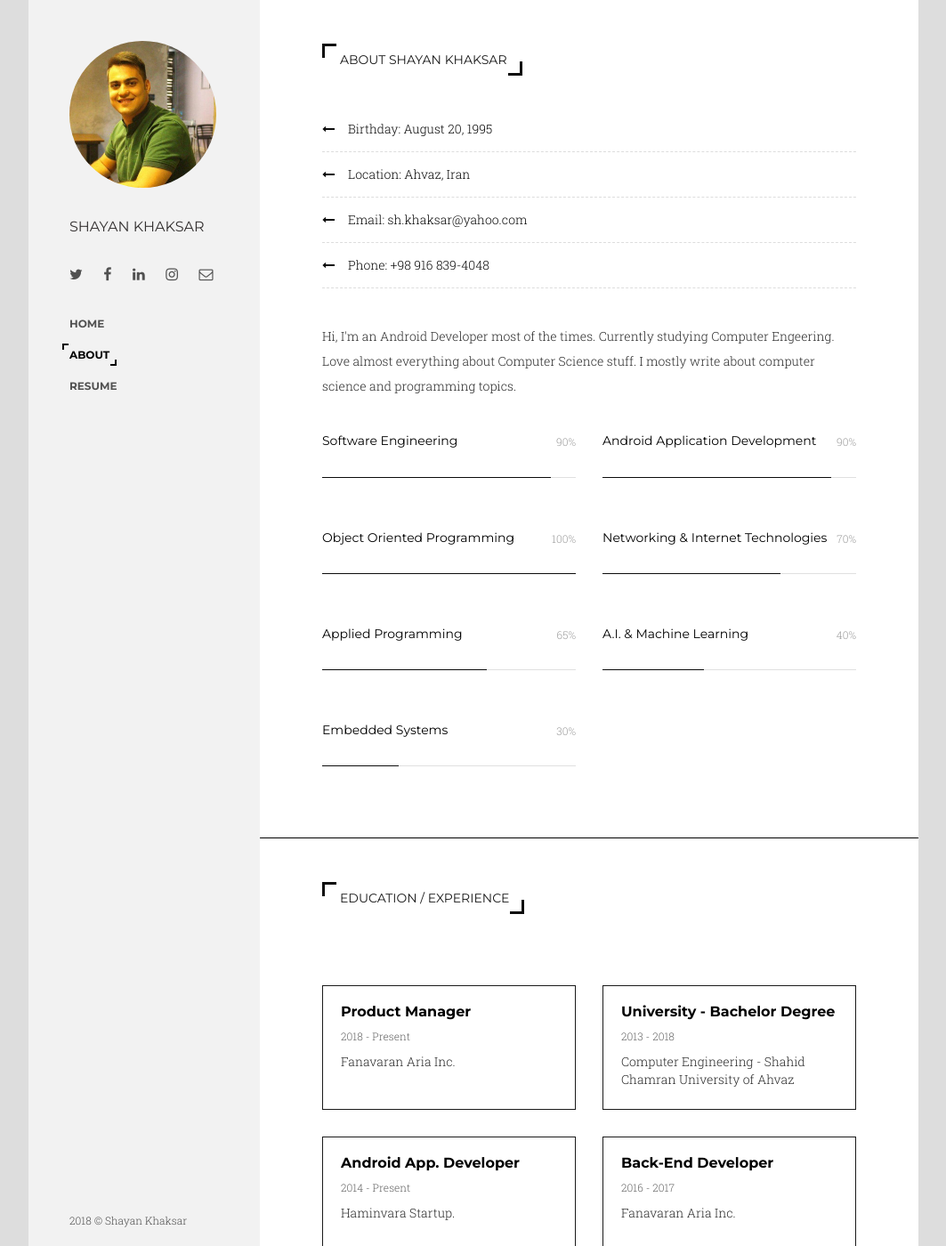
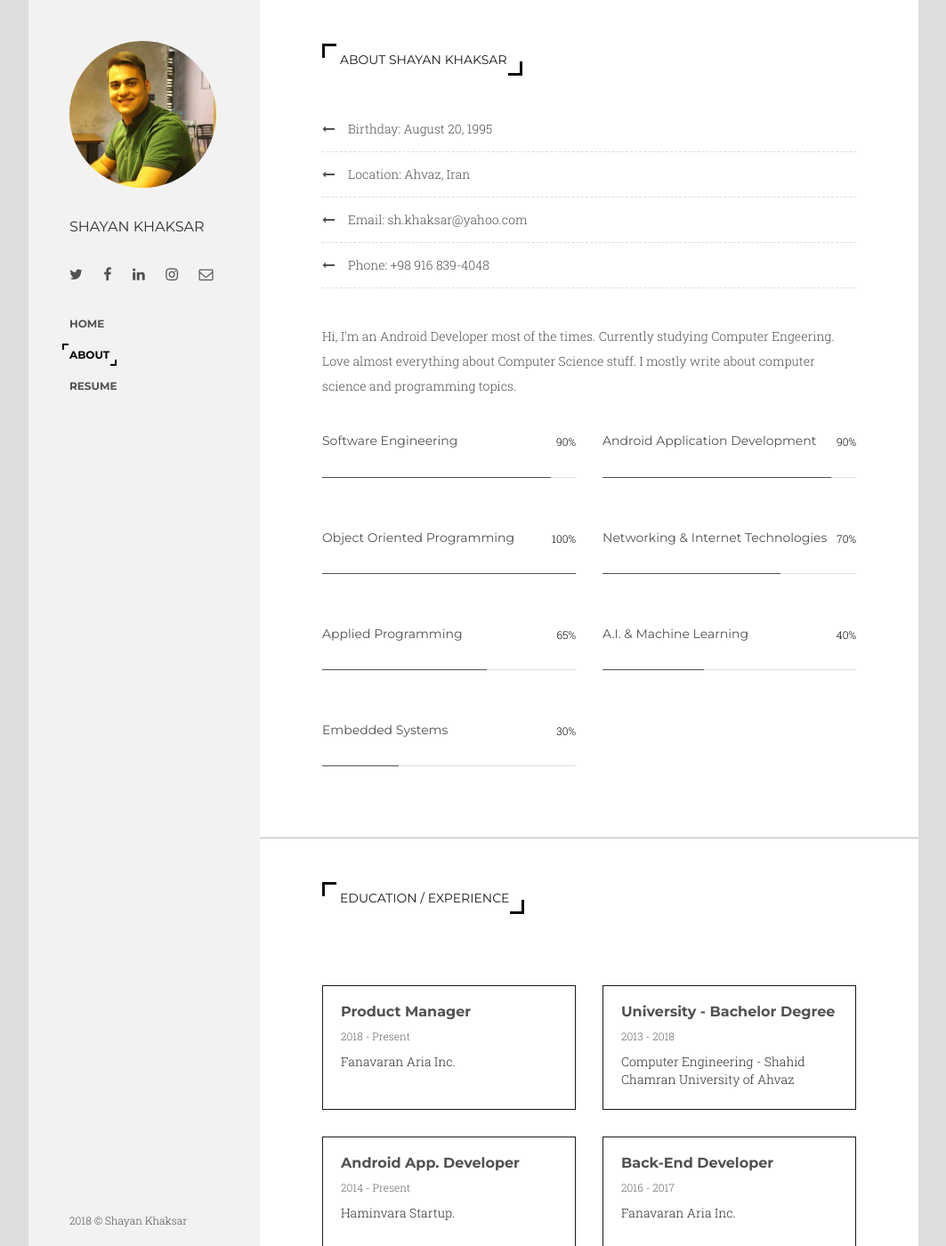
Before and after one commit to shkhaksar/en, a Jekyll site: the page built from about.html, in a window 1280 px wide and 1400 px high. Shown: the whole window at 89% size, without its empty margins (108-1171 px from the left). Built offline with Jekyll 4.4.1, drawn with Linux system fonts in a browser that asks for light colours.

Commit message:
fix about me styles

```diff
--- a/assets/css/about/style.css
+++ b/assets/css/about/style.css
@@ -21,7 +21,7 @@
 /*                      GLOBAL STYLES                              */
 /*-----------------------------------------------------------------*/
 body {
-    color: #000;
+    color: #515151;
     background-color: #dddddd;
     font-family: "Roboto Slab",serif;
     overflow-x: hidden;
@@ -270,7 +270,7 @@
 /* === Mobile Menu Bar === */
 .header .mobile-bar {
     background: rgba(12,12,12,0.75);
-    color: #000;
+    color: white;
     height: 60px;
     display: block;
     right: -59px;
@@ -284,7 +284,7 @@
     top: 0;
     left: 15px;
     bottom: 0;
-    color: black;
+    color: white;
     margin: auto;
     width: 30px;
     height: 55px;
@@ -299,7 +299,7 @@
 .header .bar {
     position: relative;
     transform: translateY(25px);
-    background: #000;
+    background: white;
     transition: all 0 300ms;
 }
 
@@ -312,7 +312,7 @@
     position: absolute;
     left: 0;
     bottom: 10px;
-    background: #000;
+    background: white;
     transition: bottom 300ms 300ms cubic-bezier(0.23,1,0.32,1),transform 300ms cubic-bezier(0.23,1,0.32,1);
 }
 
@@ -321,7 +321,7 @@
     position: absolute;
     left: 0;
     top: 10px;
-    background: #000;
+    background: white;
     transition: top 300ms 300ms cubic-bezier(0.23,1,0.32,1),transform 300ms cubic-bezier(0.23,1,0.32,1);
 }
 
@@ -357,7 +357,7 @@
 .main-content section {
     padding: 60px 70px;
     position: relative;
-    border-bottom: solid 1px #000;
+    border-bottom: solid 1px #bababa;
 }
 
 /* === Section Header === */
@@ -532,7 +532,7 @@
     padding: 15px 0;
     font-family: "Roboto Slab",sans-serif;
     font-weight: 300;
-    color: #0C0C0C;
+    color: #515151;
     font-size: 14px;
 }
 
@@ -540,7 +540,7 @@
     content: '\f177';
     font-family: 'FontAwesome';
     font-size: 14px;
-    color: #0C0C0C;
+    color: #515151;
     padding-right: 15px;
 }
 
@@ -549,6 +549,7 @@
 }
 
 .about .intro p {
+    color: #515151;
     margin: 0;
 }
 
@@ -570,7 +571,7 @@
     font-family: "Roboto Slab",serif;
     font-size: 12px;
     font-weight: 300;
-    color: #9C9C9C;
+    color: #000;
 }
 
 /*-----------------------------------------------------------------*/
@@ -650,7 +651,7 @@
     position: absolute;
     right: 0;
     top: -12px;
-    background: #0C0C0C;
+    background: #515151;
     color: #FFF;
     padding: 5px 10px;
     border-radius: 2px;
@@ -974,7 +975,7 @@
 }
 
 .more-items a {
-    color: #0C0C0C;
+    color: #515151;
     font-weight: 300;
     text-decoration: none;
 }
@@ -999,7 +1000,7 @@
 /* === Button === */
 .btn-default {
     color: #FFF;
-    background-color: #0C0C0C;
+    background-color: #515151;
     border: 0;
     border-radius: 0;
     font-size: 12px;
@@ -1016,7 +1017,7 @@
     right: -29px;
     padding: 5px 8px;
     position: absolute;
-    background: #0C0C0C;
+    background: #515151;
     -webkit-transition: all .8s ease-in-out;
     -moz-transition: all .8s ease-in-out;
     -o-transition: all .8s ease-in-out;
@@ -1028,7 +1029,7 @@
 
 .btn-default:hover {
     color: #FFF;
-    background-color: #0C0C0C;
+    background-color: #515151;
     border: 0;
 }
 
@@ -1057,7 +1058,7 @@
     line-height: 1px;
     color: #fff;
     text-align: center;
-    background-color: #0C0C0C;
+    background-color: #515151;
     -webkit-box-shadow: none;
     box-shadow: none;
     -webkit-transition: width .6s ease;
@@ -1077,7 +1078,7 @@
     color: #555;
     background-color: #fff;
     background-image: none;
-    border-bottom: solid 1px #0C0C0C;
+    border-bottom: solid 1px #515151;
     border-top: 0;
     border-left: 0;
     border-right: 0;
@@ -1104,7 +1105,7 @@
     margin: 5px 3px;
     filter: Alpha(Opacity=20);
     opacity: .2;
-    background: #0C0C0C;
+    background: #515151;
 }
 
 .owl-theme .owl-controls {
```
Also changed, not shown: assets/img/about-slider.png (deleted).
